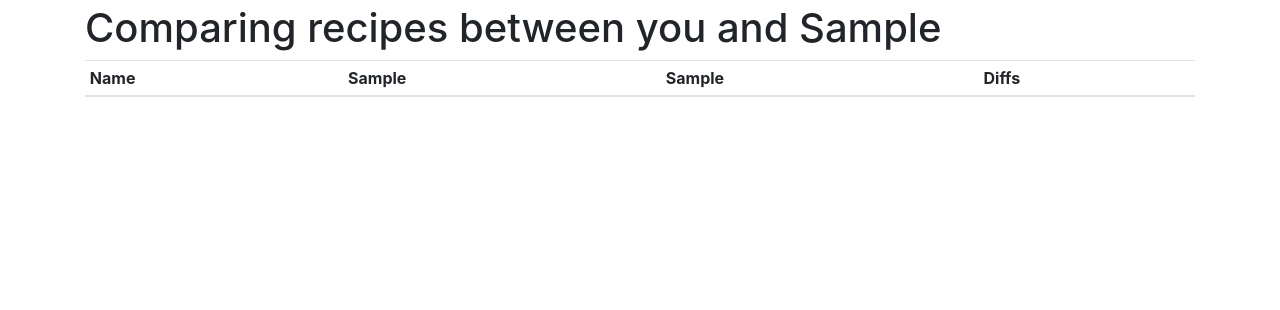
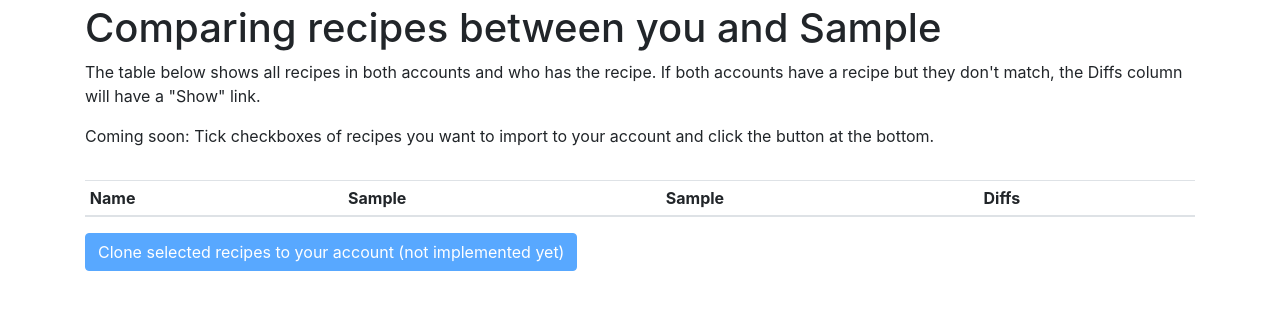
Before and after one commit to grschafer/paprika-sync, a Django app: a page that uses paprika_sync/templates/core/recipes_diff.html in a window 1280 px wide. Shown: the part 56-366 px from the top of the page. Run offline with Django 3.2, Linux system fonts and the light colour scheme; a user stored in the database is signed in; tables that the repository leaves empty hold one stand-in row (values such as "Sample post"); lists and menus that the app fills with data are empty; some libraries are stand-ins or nearby versions.

Commit message:
Update coming-soon features w/ descriptions, labels
Whitespace

```diff
--- a/paprika_sync/core/admin.py
+++ b/paprika_sync/core/admin.py
@@ -17,6 +17,7 @@ class PaprikaAccountAdmin(FSMTransitionMixin, admin.ModelAdmin):
 @admin.register(Recipe)
 class RecipeAdmin(admin.ModelAdmin):
     list_display = ('id', 'paprika_account', 'name')
+    list_filter = ('paprika_account__alias',)
 
 
 @admin.register(Category)
--- a/paprika_sync/core/views.py
+++ b/paprika_sync/core/views.py
@@ -80,8 +80,8 @@ class RecipeGridView(LoginRequiredMixin, ListView):
 
 
 class RecipeDetailView(LoginRequiredMixin, DetailView):
-    def get_queryset(self):
-        return self.request.user.paprika_accounts.first().recipes
+    # Don't require that the user owns the recipe (so you can view others' recipes)
+    queryset = Recipe.objects.all()
 
 
 class RecipeDiffView(LoginRequiredMixin, DetailView):
--- a/paprika_sync/static/css/project.css
+++ b/paprika_sync/static/css/project.css
@@ -37,4 +37,8 @@ form.request-sync button {
   padding: 4px;
 }
 
+section {
+  margin-top: 2em;
+}
+
 /*# sourceMappingURL=project.css.map */
--- a/paprika_sync/static/sass/project.scss
+++ b/paprika_sync/static/sass/project.scss
@@ -65,3 +65,6 @@ form.request-sync {
         padding: 4px;
     }
 }
+section {
+    margin-top: 2em;
+}
--- a/paprika_sync/templates/core/recipes_diff.html
+++ b/paprika_sync/templates/core/recipes_diff.html
@@ -5,8 +5,12 @@
 
 <h1>Comparing recipes between you and {{ other_account.alias }}</h1>
 
+<p>The table below shows all recipes in both accounts and who has the recipe. If both accounts have a recipe but they don't match, the Diffs column will have a "Show" link.</p>
+<p>Coming soon: Tick checkboxes of recipes you want to import to your account and click the button at the bottom.</p>
+
 
 <section class="table-responsive recipe-list">
+    <form action="post">
         <table class="table table-sm">
             <thead>
                 <tr>
@@ -19,7 +23,11 @@
             <tbody>
                 {% for name, my_id, your_id, content_mismatch in diff_list %}
                 <tr>
-                <th scope="row">{{ name }}</th>
+                    {% if my_id %}
+                        <th scope="row"><a href="{% url 'core:recipe' my_id %}">{{ name }}</a></th>
+                    {% else %}
+                        <th scope="row"><a href="{% url 'core:recipe' your_id %}">{{ name }}</a></th>
+                    {% endif %}
                     <td>
                         {{ my_id|yesno:"X," }}
                         {% if your_id and not my_id %}
@@ -36,6 +44,9 @@
                 {% endfor %}
             </tbody>
         </table>
+
+        <button type="submit" class="btn btn-primary" disabled>Clone selected recipes to your account (not implemented yet)</button>
+    </form>
 </section>
 
 
```
Also changed, not shown: paprika_sync/templates/core/recipe_detail.html (+5 -2 lines), paprika_sync/templates/core/recipe_diff.html (+12 -6 lines), 1 other file. Lines whose indentation alone changed are shown as unchanged.
